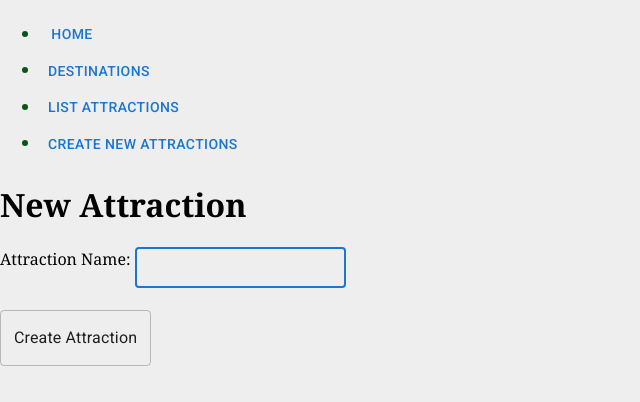
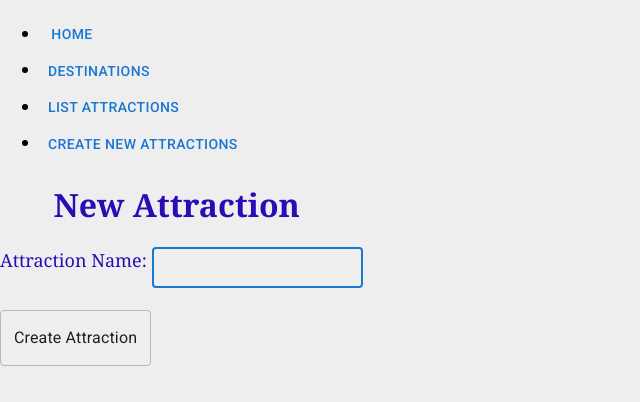
Before and after one commit to Andela24/phase-3-build-frontend, a React (Create React App) app in the folder frontend-api-project/: page /attraction/new in a window 1280 px wide. Shown: the top 402 px of the page, without its empty margins (0-640 px from the left). Built offline with nearby package versions, Linux system fonts and the light colour scheme.

Commit message:
add more css styling

```diff
--- a/frontend-api-project/src/components/AttractionCard.js
+++ b/frontend-api-project/src/components/AttractionCard.js
@@ -5,9 +5,9 @@ import Button from '@mui/material/Button';
 const AttractionCard = ( { attraction, deleteAttraction } ) => {
 
   return (
-    <li>
+    <ul>
       <NavLink to={`/attractions/${attraction.id}`}> {attraction.name} - <Button variant="outlined" color="error" onClick={ (e) => deleteAttraction(e, attraction.id) }> Delete </Button></NavLink>
-    </li>
+    </ul>
   )
 }
 
--- a/frontend-api-project/src/components/DestinationCard.js
+++ b/frontend-api-project/src/components/DestinationCard.js
@@ -5,9 +5,9 @@ import Button from '@mui/material/Button';
 
 const DestinationCard = ( { destination } ) => {
   return (
-    <li>
-      <NavLink to={`/destinations/${destination.id}`}><Button> {destination.name} </Button></NavLink>
-    </li>
+    <ul>
+     <li class="navigation"><NavLink to={`/destinations/${destination.id}`}><Button> {destination.name} </Button></NavLink></li>
+    </ul>
 
   )
 }
--- a/frontend-api-project/src/components/NewAttraction.js
+++ b/frontend-api-project/src/components/NewAttraction.js
@@ -35,7 +35,7 @@ const NewAttraction = () => {
     <div>
       <h1>New Attraction</h1>
       <form onSubmit={ handleSubmit }>
-          <div>
+          <div class="label">
               <label htmlFor='name'>Attraction Name: </label>
               <TextField id="outlined-size-small" variant="outlined" type="text" size="small" value={ name } onChange={ handleChange } autoFocus={ true }/>
           </div>
--- a/frontend-api-project/src/components/TravelPlanner.css
+++ b/frontend-api-project/src/components/TravelPlanner.css
@@ -3,8 +3,15 @@ body {
     font-family: Georgia, 'Times New Roman', Times, serif;
 }
 .container {
-    color: rgb(6, 86, 21);
+    color: rgb(44, 10, 180);
 }
-.navigation {
-    color: rgb(6, 86, 21);
+h1 {
+    font-family: Georgia, 'Times New Roman', Times, serif;
+    color: rgb(44, 10, 180);
+    margin-left: 1.67em;
 }
+.label {
+    color: rgb(44, 10, 180);
+    font-family: Georgia, 'Times New Roman', Times, serif;
+    font-size: 18px;
+}
```
